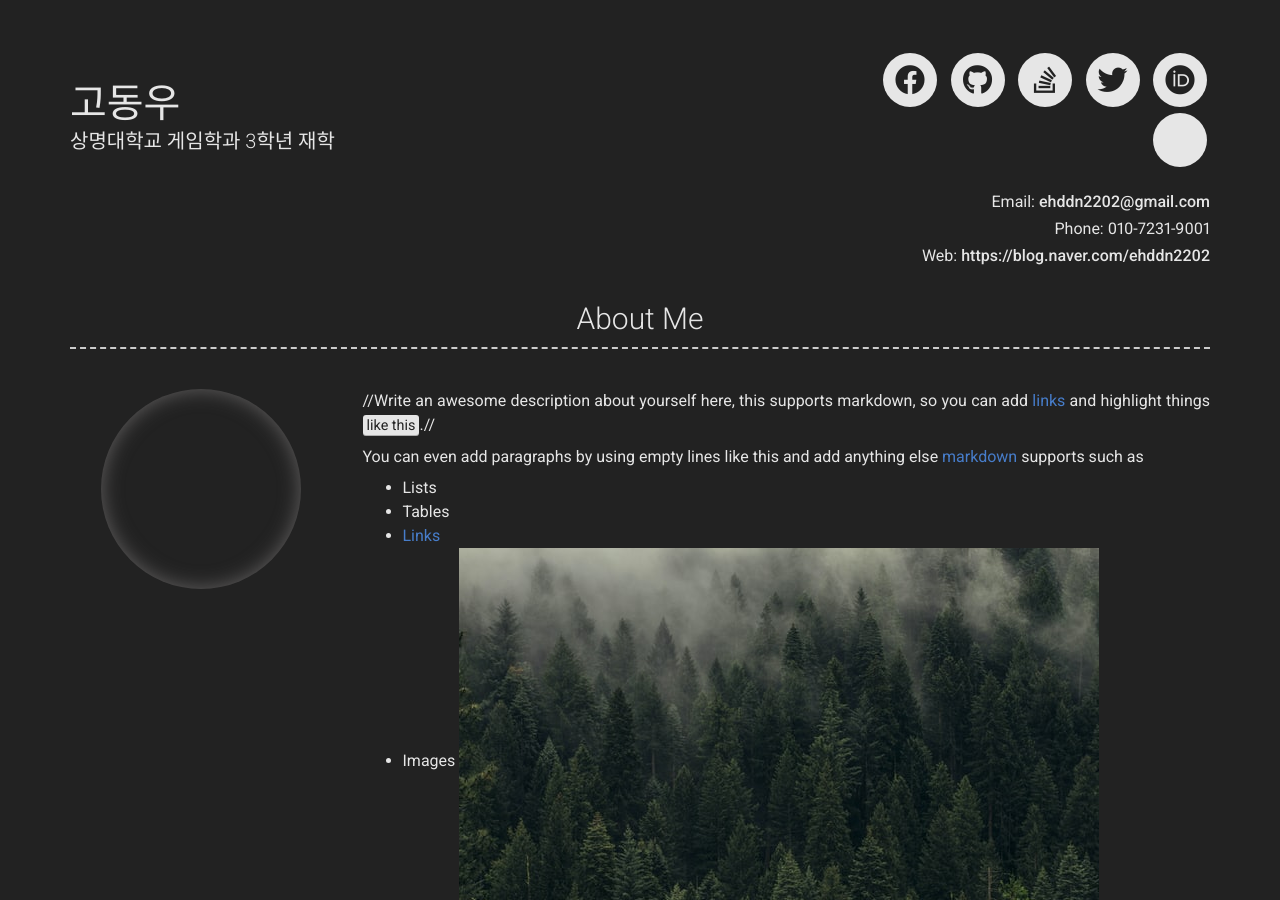
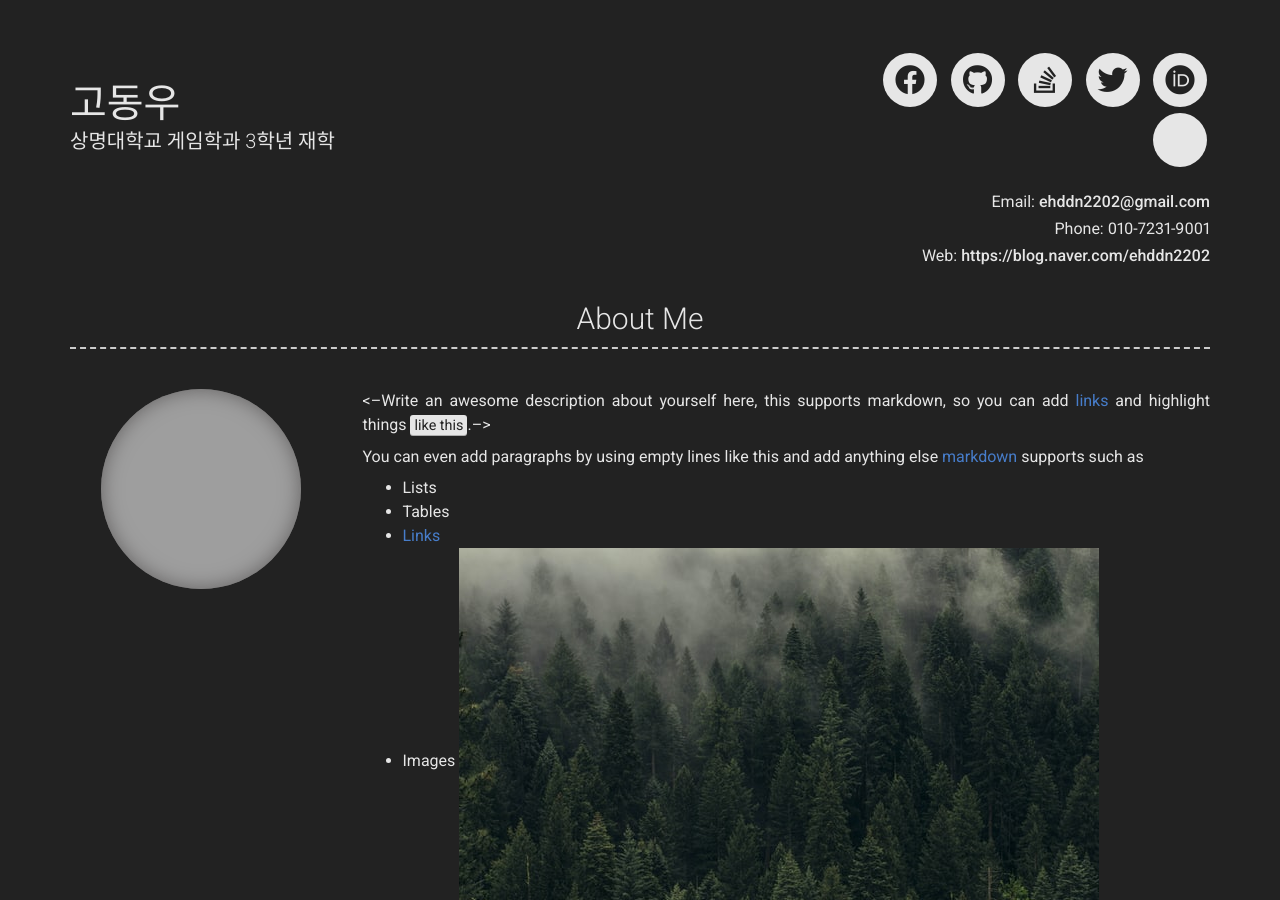
Before and after one commit to 201710890Ko/201710890Ko.github.io, a Jekyll site: the page built from index.md, in a window 1280 px wide and 900 px high. Built offline with Jekyll 4.4.1, drawn with Linux system fonts in a browser that asks for light colours; nearby versions of some CDN libraries; grey boxes are pictures that could not be loaded.

Commit message:
Update _config.yml
프로필 사진 변경 및 주석처리 확인

```diff
--- a/_config.yml
+++ b/_config.yml
@@ -50,9 +50,9 @@ additional_links:
 
 # About Section
 # about_title: About Me (Use this to override about section title)
-about_profile_image: C:\Users\ehddn\OneDrive\바탕 화면\내사진.jpg
+about_profile_image: https://user-images.githubusercontent.com/79897135/109655013-275b1400-7ba6-11eb-9751-a21566d9c5c9.jpg
 about_content: | # this will include new lines to allow paragraphs
-  //Write an awesome description about yourself here, this supports markdown, so you can add [links](http://foobar.com) and highlight things <mark>like this</mark>.//
+  <--Write an awesome description about yourself here, this supports markdown, so you can add [links](http://foobar.com) and highlight things <mark>like this</mark>.-->
 
   You can even add paragraphs by using empty lines like this and add anything else [markdown](https://www.markdownguide.org/getting-started#what-is-markdown) supports such as
     - Lists
```
